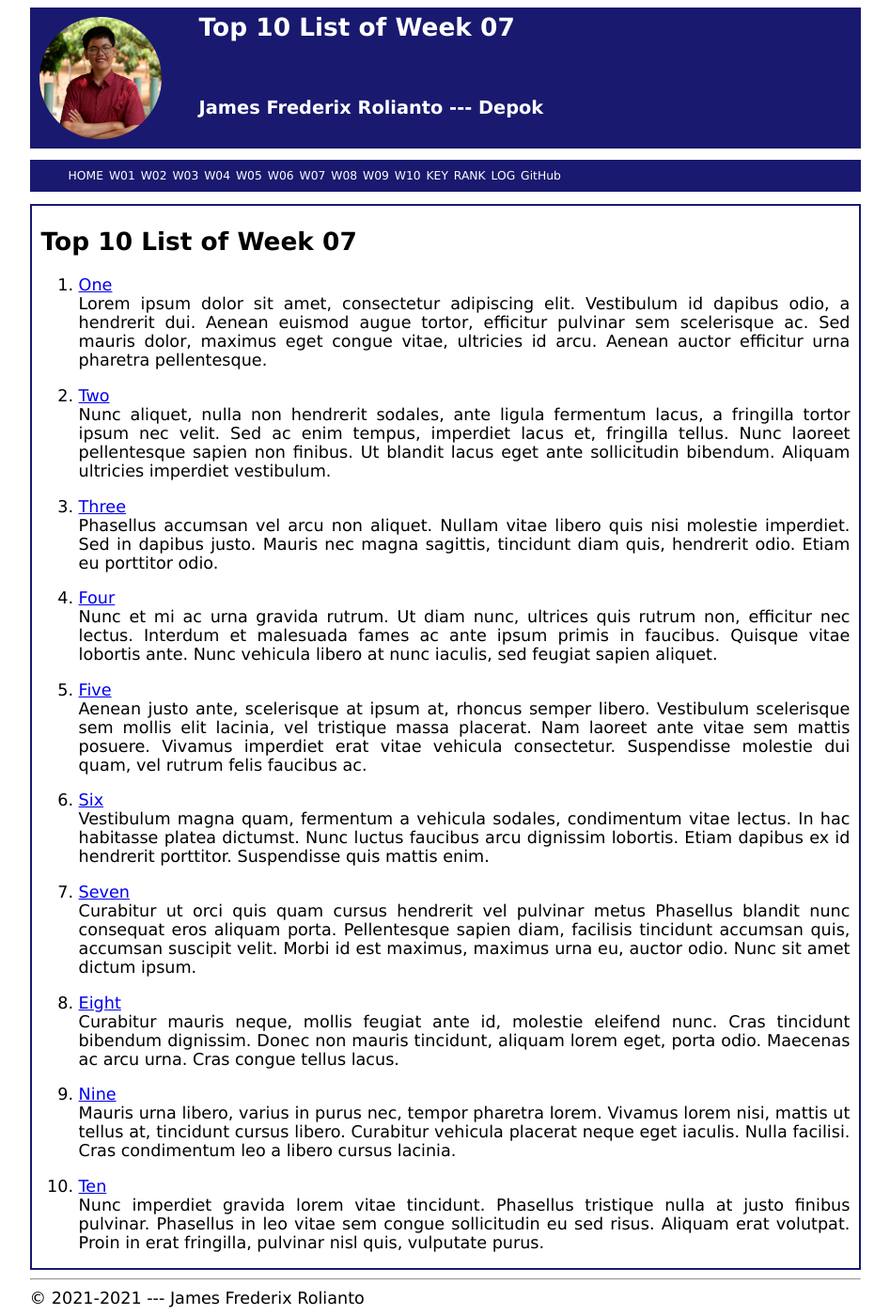
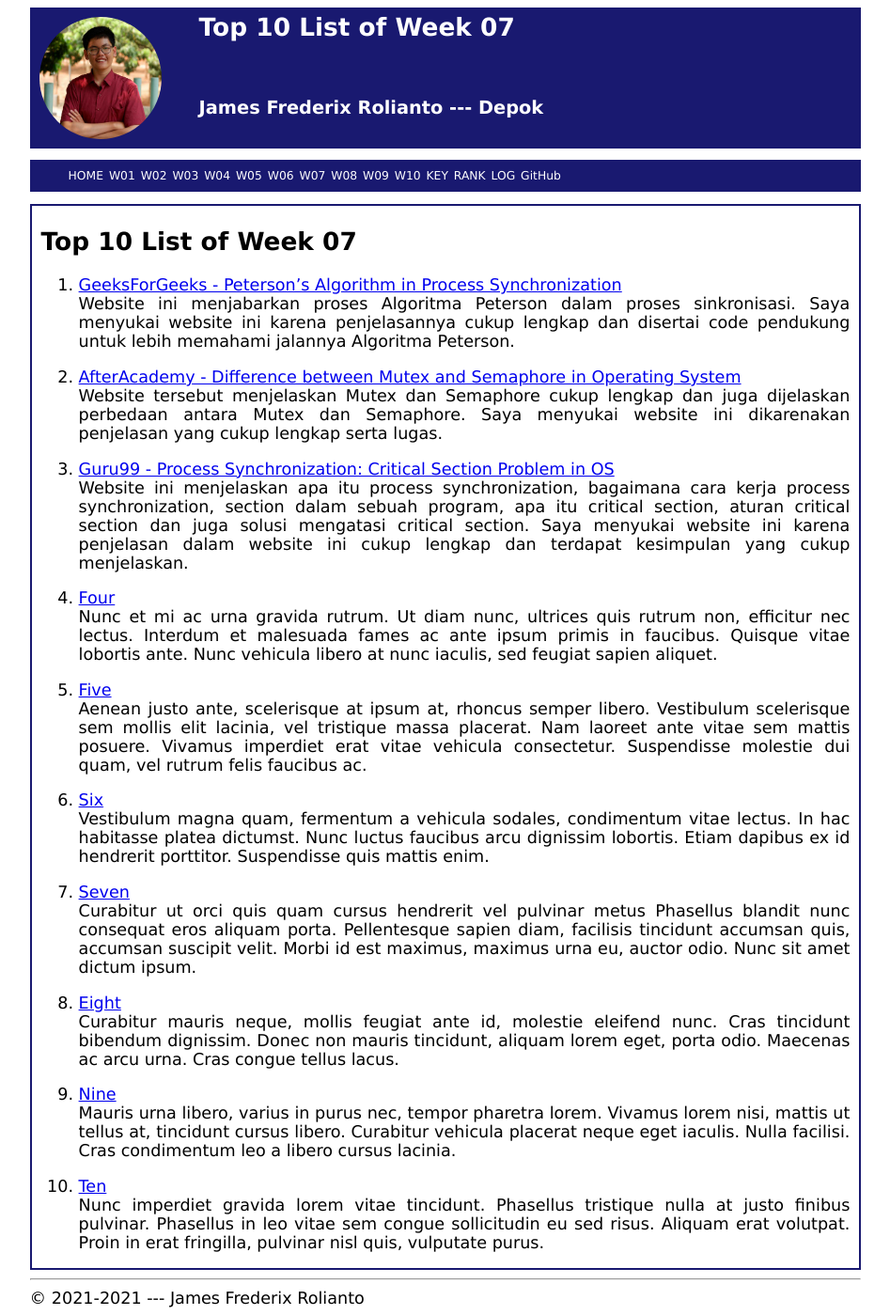
Before and after one commit to SinusCosinusTangen/os211, a Jekyll site: the page built from w07.md, in a window 1280 px wide. Shown: the whole page at 94% size, without its empty margins (166-1113 px from the left). Built offline with Jekyll 4.4.1, drawn with Linux system fonts in a browser that asks for light colours; our own code applies the rules of GitHub Pages for plain Markdown files.

Commit message:
OS211 SinusCosinusTangen

```diff
--- a/w07.md
+++ b/w07.md
@@ -5,26 +5,18 @@ permalink: /W07/
 
 # Top 10 List of Week 07
 
-1. [One](https://en.wikipedia.org/wiki/1)<br>
-Lorem ipsum dolor sit amet, consectetur adipiscing elit.
-Vestibulum id dapibus odio, a hendrerit dui.
-Aenean euismod augue tortor, efficitur pulvinar sem scelerisque ac.
-Sed mauris dolor, maximus eget congue vitae, ultricies id arcu.
-Aenean auctor efficitur urna pharetra pellentesque.
+1. [GeeksForGeeks - Peterson’s Algorithm in Process Synchronization](https://www.geeksforgeeks.org/petersons-algorithm-in-process-synchronization/)<br>
+Website ini menjabarkan proses Algoritma Peterson dalam proses sinkronisasi. Saya menyukai website ini karena penjelasannya cukup lengkap
+dan disertai code pendukung untuk lebih memahami jalannya Algoritma Peterson.
 
-2. [Two](https://en.wikipedia.org/wiki/2)<br>
-Nunc aliquet, nulla non hendrerit sodales, ante ligula fermentum lacus, a fringilla tortor ipsum nec velit.
-Sed ac enim tempus, imperdiet lacus et, fringilla tellus.
-Nunc laoreet pellentesque sapien non finibus.
-Ut blandit lacus eget ante sollicitudin bibendum.
-Aliquam ultricies imperdiet vestibulum.
+2. [AfterAcademy - Difference between Mutex and Semaphore in Operating System](https://afteracademy.com/blog/difference-between-mutex-and-semaphore-in-operating-system)<br>
+Website tersebut menjelaskan Mutex dan Semaphore cukup lengkap dan juga dijelaskan perbedaan antara Mutex dan Semaphore. Saya menyukai
+website ini dikarenakan penjelasan yang cukup lengkap serta lugas.
 
-3. [Three](https://en.wikipedia.org/wiki/3)<br>
-Phasellus accumsan vel arcu non aliquet.
-Nullam vitae libero quis nisi molestie imperdiet.
-Sed in dapibus justo.
-Mauris nec magna sagittis, tincidunt diam quis, hendrerit odio.
-Etiam eu porttitor odio.
+3. [Guru99 - Process Synchronization: Critical Section Problem in OS](https://www.guru99.com/process-synchronization.html)<br>
+Website ini menjelaskan apa itu process synchronization, bagaimana cara kerja process synchronization, section dalam sebuah program,
+apa itu critical section, aturan critical section dan juga solusi mengatasi critical section. Saya menyukai website ini karena penjelasan
+dalam website ini cukup lengkap dan terdapat kesimpulan yang cukup menjelaskan.
 
 4. [Four](https://en.wikipedia.org/wiki/4)<br>
 Nunc et mi ac urna gravida rutrum.
```
